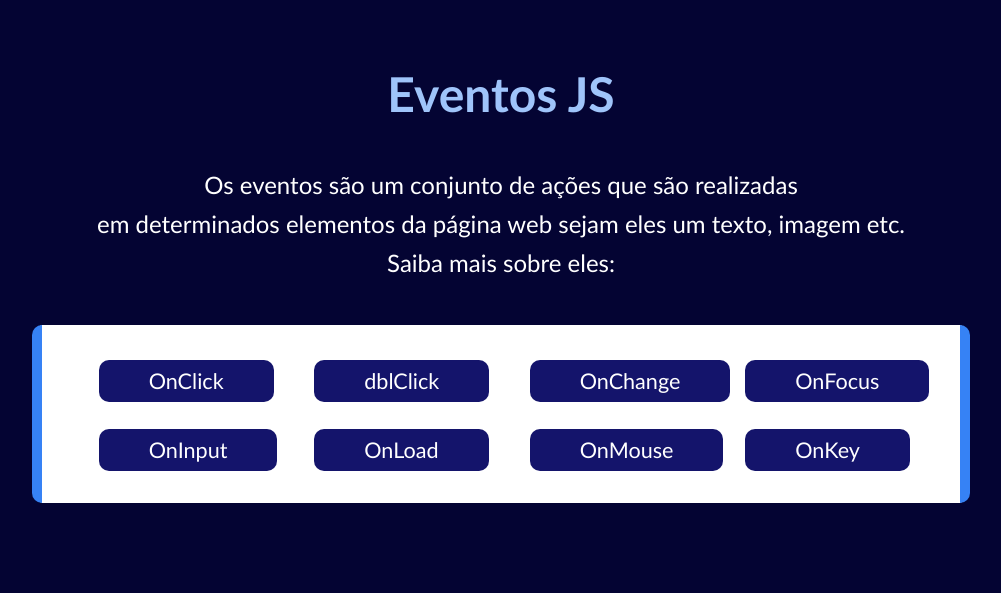
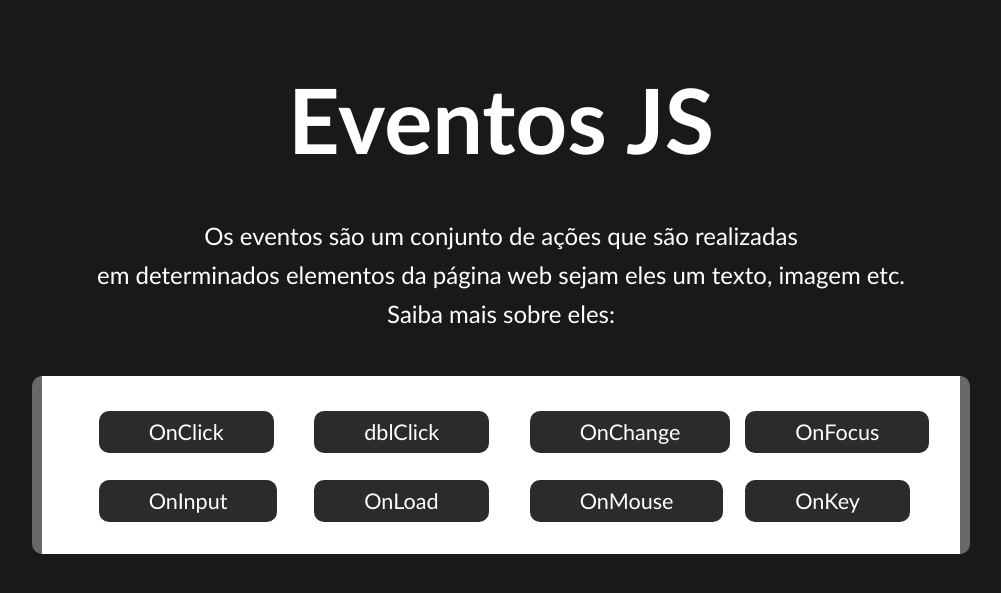
Before and after one commit to brunaK19/3-DS, a PHP site: page / in a window 1280 px wide. Shown: the top 593 px of the page, without its empty margins (139-1140 px from the left). Run offline with PHP 8.4, Linux system fonts and the light colour scheme.

Commit message:
Update style.css

```diff
--- a/Eventos JS/css/style.css
+++ b/Eventos JS/css/style.css
@@ -8,21 +8,21 @@ body{
     text-align: center;
     justify-content: center;
     font-family:'Gill Sans', 'Gill Sans MT', Calibri, 'Trebuchet MS', sans-serif;
-    background-color: #040433;
-    color: #5187d8;
+    background-color: #19191b;
+    color: #19191b;
 }
 
 .card{
     background-color: #ffffff;
     border-radius: 10px ;
     padding: 20px;
-    border-left: 10px solid #3682f5;
+    border-left: 10px solid #686869;
     margin-bottom: 20px;
 }
 
 button{
-    background-color: #3682f5;
-    color:#ffffff;
+    background-color: #a5a6a7;
+    color:#19191b;
     border: none;
     padding: 10px 40px;
     font-size: large;
@@ -31,7 +31,7 @@ button{
 }
 
 button:hover{
-    background-color: #225cb4;
+    background-color: #676768;
     transition: 500ms;
 
 }
@@ -39,14 +39,14 @@ button:hover{
 a{
     margin: 5%;
     padding: 8px 50px;
-    background-color:  #14146b;
+    background-color:  #2b2b2c;
     border-radius: 10px 10px 10px 10px;
     text-decoration: none;
     color: #ffffff;
     font-size: 90%;
 }
 a:hover{
-    background-color:  #1a1aa0;
+    background-color:  #414144;
     transition: 500ms;
 
 }
@@ -54,13 +54,14 @@ a:hover{
 input{
     padding: 8px 10px;
     border-radius: 10px 10px 10px 10px;
-    border-color: #3682f5;
+    border-color: #19191b;
 }
 
 .inicio{
+    font-size: 90px;
     margin-top: -10%;
     margin-bottom: 5%;
-    color: #9fc4fa;
+    color: white;
 }
 
 .text{
@@ -76,8 +77,8 @@ input{
     background-color: #ffffff;
     border-radius: 10px ;
     padding: 20px;
-    border-left: 10px solid #3682f5;
-    border-right: 10px solid #3682f5;
+    border-left: 10px solid #686869;
+    border-right: 10px solid #686869;
 }
 
 .coluna{
```
